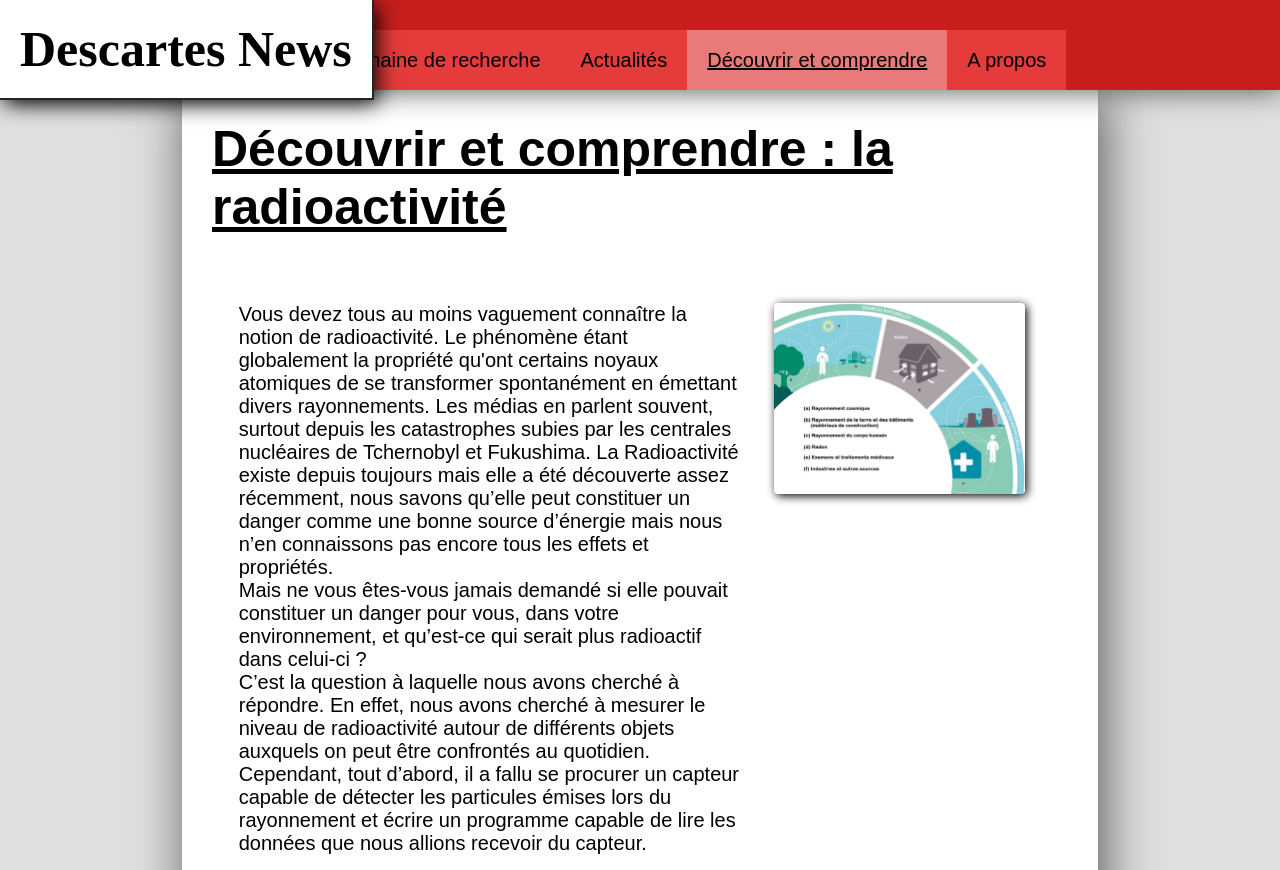
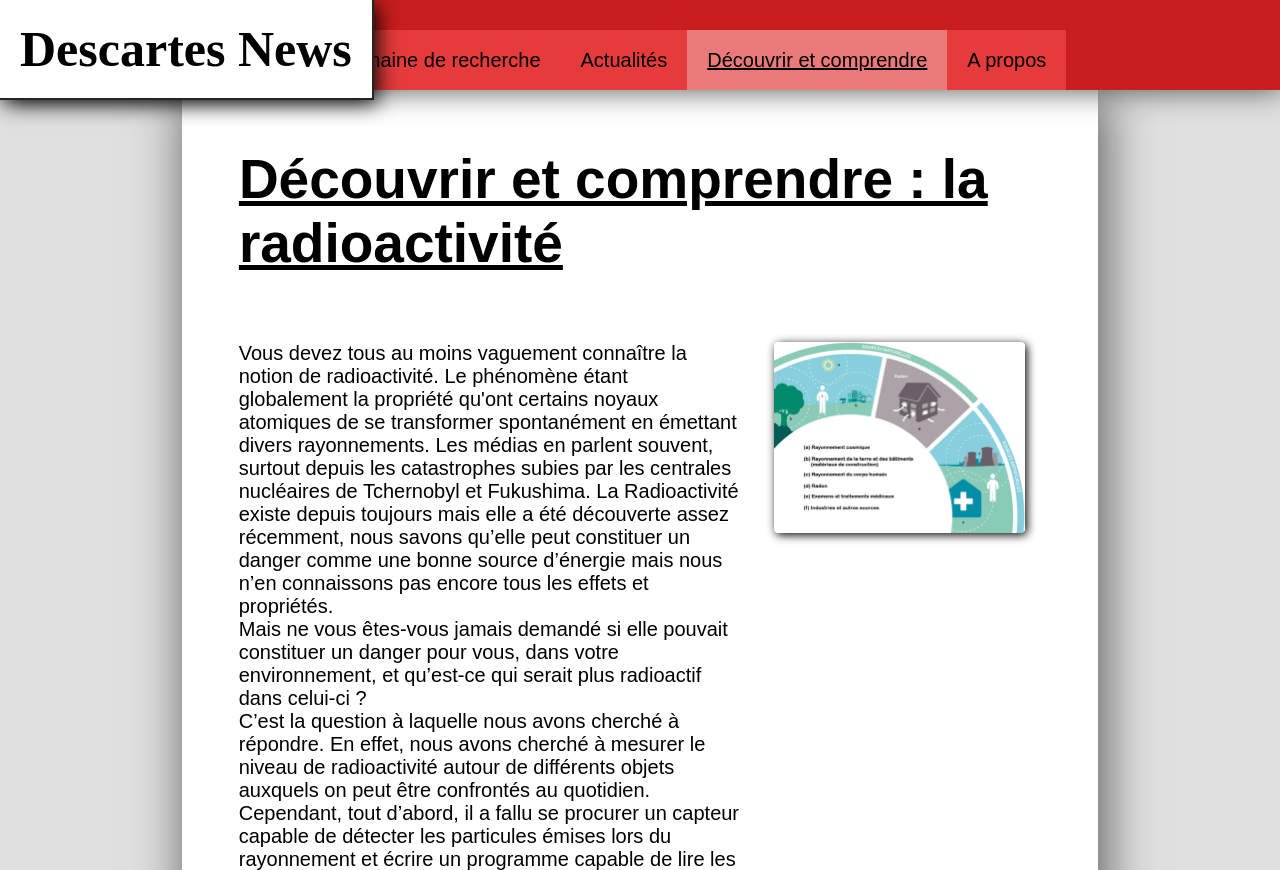
Before and after one commit to Flowsqy/PEN-Site, a plain HTML site: page index.html in a window 1280 px wide. Shown: the top 870 px of the page. Drawn offline with Linux system fonts and the light colour scheme.

Commit message:
Make the title more important

```diff
--- a/css/style.css
+++ b/css/style.css
@@ -119,10 +119,11 @@ body
 
 .section-title
 {
-    font-size: 50px;
+    font-size: 55px;
     text-decoration: underline;
     font-family: Arial, Helvetica, sans-serif;
     padding: 20px;
+    margin: 3%;
 }
 
 .section-container
```
